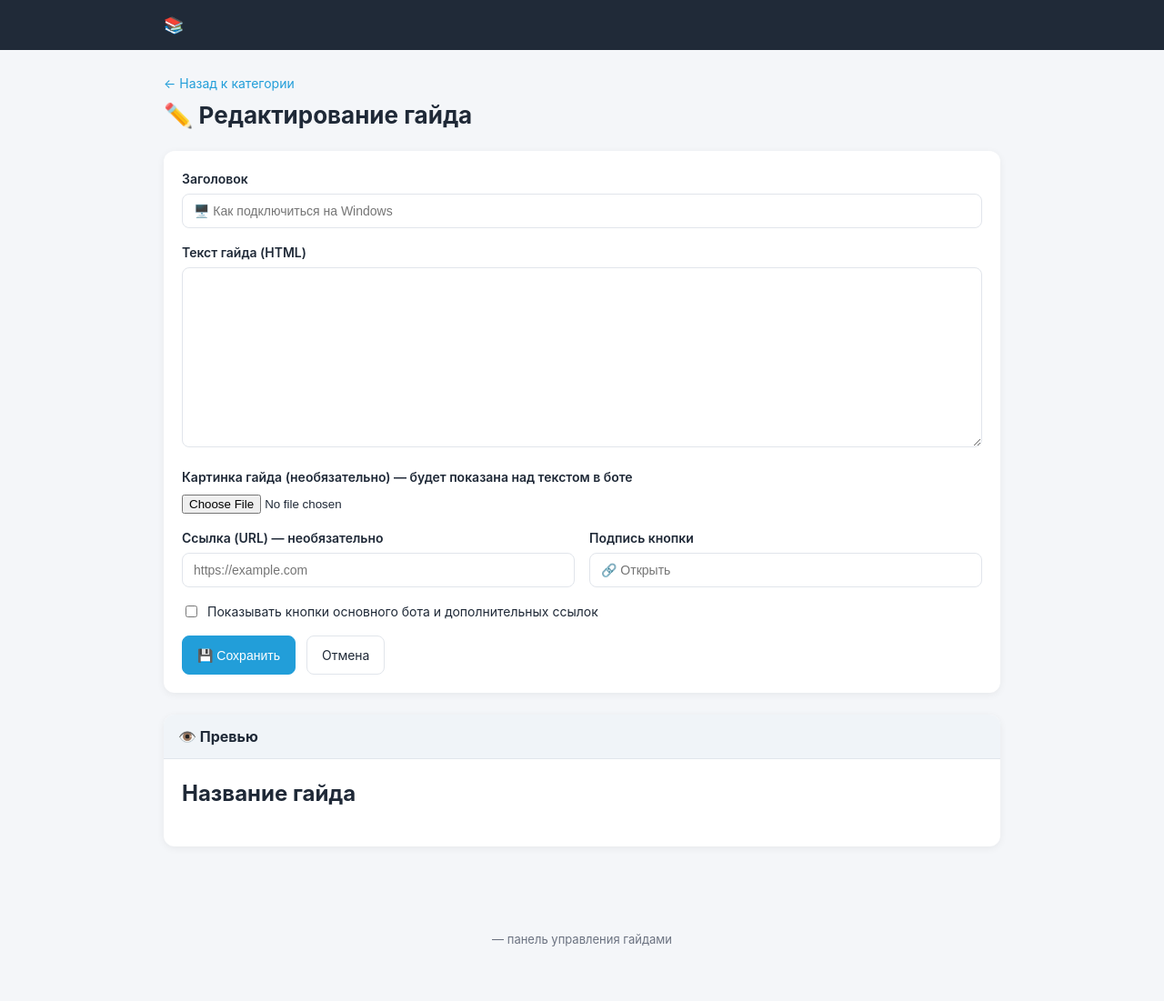
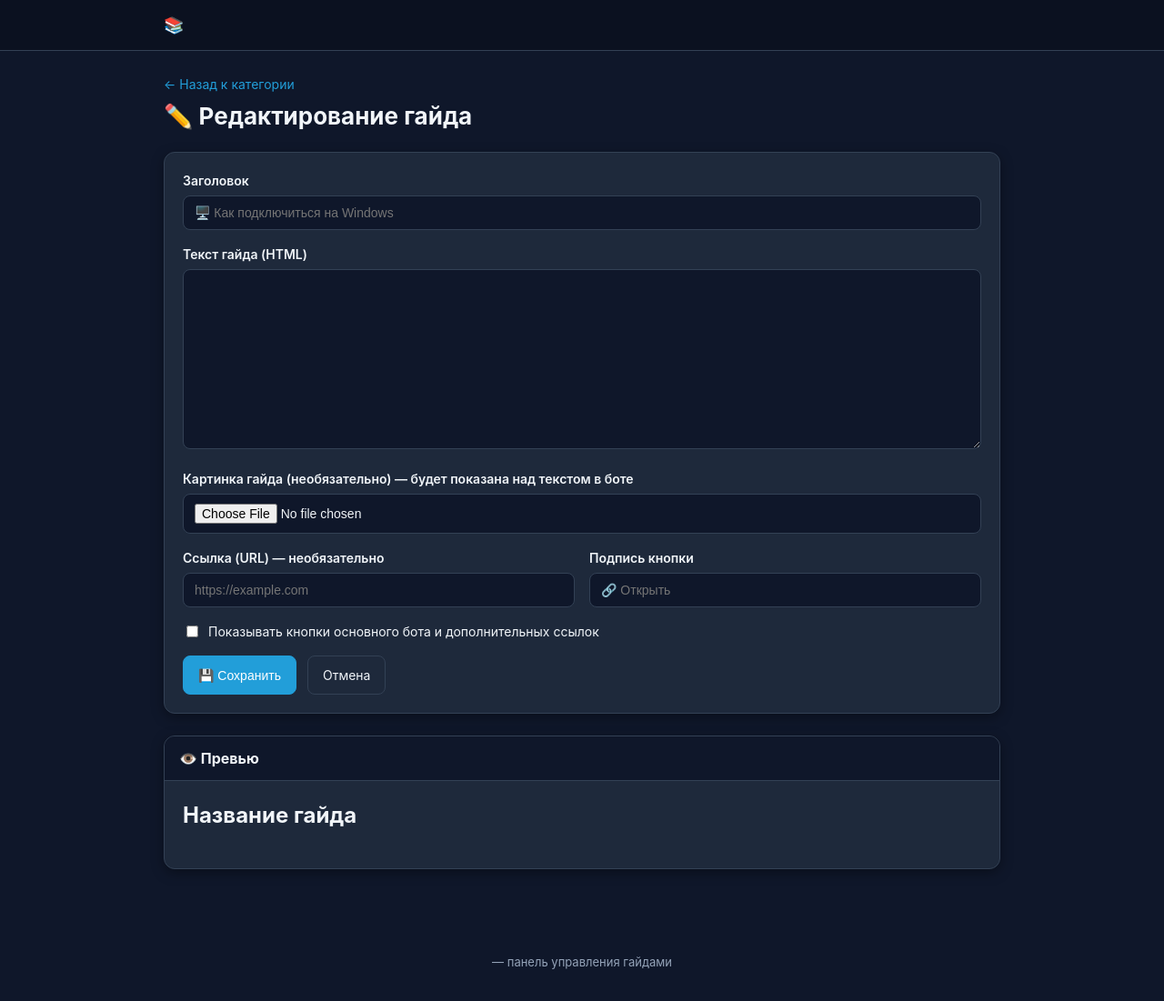
Before and after one commit to userdimon-dev/redheadguy-guide-bot, a FastAPI app: template web/templates/guide_edit.html in a window 1280 px wide. Shown: the whole page at 91% size. Before the commit the page ends 1041 px from the top, so only its background shows below. Run offline with FastAPI, Linux system fonts and the light colour scheme; the template is opened without the code that fills it, so the values that code supplies are empty; some libraries are stand-ins or nearby versions.

Commit message:
Implement modern dark theme for FastAPI web editor interface
- Update CSS variables in web/static/style.css to dark slate palette
- Add dark theme styling for topbar, card lists, inputs, buttons, and editor panels
- Ensure accessible text contrast and smooth hover state transitions

Co-authored-by: userdimon-dev <265735982+userdimon-dev@users.noreply.github.com>

```diff
--- a/web/static/style.css
+++ b/web/static/style.css
@@ -1,14 +1,14 @@
-/* RedheadGuy Admin — стили */
+/* RedheadGuy Admin — Тёмная тема */
 :root {
-    --bg: #f4f6f9;
-    --card: #ffffff;
-    --border: #e1e5eb;
-    --text: #1f2937;
-    --muted: #6b7280;
+    --bg: #0f172a;
+    --card: #1e293b;
+    --border: #334155;
+    --text: #f1f5f9;
+    --muted: #94a3b8;
     --primary: #229ed9;
     --primary-dark: #1b86b9;
-    --danger: #e74c3c;
-    --shadow: 0 2px 8px rgba(0,0,0,.06);
+    --danger: #ef4444;
+    --shadow: 0 4px 14px rgba(0, 0, 0, 0.35);
 }
 
 * { box-sizing: border-box; }
@@ -23,8 +23,9 @@ body {
 
 /* Шапка */
 .topbar {
-    background: #202a38;
+    background: #0b1120;
     color: #fff;
+    border-bottom: 1px solid var(--border);
 }
 .topbar__inner {
     max-width: 960px;
@@ -34,10 +35,12 @@ body {
     justify-content: space-between;
     align-items: center;
 }
-.topbar__logo { font-size: 18px; font-weight: 700; }
+.topbar__logo { font-size: 18px; font-weight: 700; color: #f8fafc; }
 .topbar__nav { display: flex; gap: 16px; }
-.topbar__link { color: #cfd8e3; text-decoration: none; font-size: 14px; }
-.topbar__link--logout { color: #ffb4a2; }
+.topbar__link { color: #94a3b8; text-decoration: none; font-size: 14px; transition: color 0.2s; }
+.topbar__link:hover { color: #f1f5f9; }
+.topbar__link--logout { color: #fca5a5; }
+.topbar__link--logout:hover { color: #f87171; }
 
 .container {
     max-width: 960px;
@@ -47,8 +50,9 @@ body {
 
 /* Заголовки страниц */
 .page-head { margin-bottom: 20px; }
-.page-head h1 { margin: 4px 0 0; font-size: 26px; }
+.page-head h1 { margin: 4px 0 0; font-size: 26px; color: var(--text); }
 .back-link { color: var(--primary); text-decoration: none; font-size: 14px; }
+.back-link:hover { text-decoration: underline; }
 
 /* Счётчики */
 .stats-grid {
@@ -59,6 +63,7 @@ body {
 }
 .stat-card {
     background: var(--card);
+    border: 1px solid var(--border);
     border-radius: 12px;
     padding: 20px;
     text-align: center;
@@ -73,24 +78,34 @@ body {
 .inline-form input[type=text] {
     flex: 1;
     padding: 10px 12px;
+    background: var(--bg);
+    color: var(--text);
     border: 1px solid var(--border);
     border-radius: 8px;
     font-size: 14px;
+    outline: none;
+}
+.inline-form input[type=text]:focus {
+    border-color: var(--primary);
+    box-shadow: 0 0 0 2px rgba(34, 158, 217, 0.25);
 }
 .btn {
     padding: 10px 16px;
     border: 1px solid var(--border);
-    background: #fff;
+    background: var(--card);
     border-radius: 8px;
     cursor: pointer;
     font-size: 14px;
     text-decoration: none;
     color: var(--text);
     display: inline-block;
+    transition: background 0.15s, border-color 0.15s;
 }
+.btn:hover { background: #2d3748; border-color: #4a5568; }
 .btn--primary { background: var(--primary); border-color: var(--primary); color: #fff; }
-.btn--primary:hover { background: var(--primary-dark); }
-.btn--danger { background: #fff3f2; border-color: #f0c4c0; color: var(--danger); }
+.btn--primary:hover { background: var(--primary-dark); border-color: var(--primary-dark); }
+.btn--danger { background: rgba(239, 68, 68, 0.12); border-color: rgba(239, 68, 68, 0.35); color: #f87171; }
+.btn--danger:hover { background: rgba(239, 68, 68, 0.25); border-color: rgba(239, 68, 68, 0.5); }
 .btn--block { display: block; width: 100%; text-align: center; margin-bottom: 20px; }
 
 /* Список карточек */
@@ -106,8 +121,10 @@ body {
     gap: 12px;
     box-shadow: var(--shadow);
 }
-.drag-handle { cursor: grab; color: #c0c8d2; font-size: 18px; }
+.drag-handle { cursor: grab; color: #64748b; font-size: 18px; user-select: none; }
+.drag-handle:hover { color: var(--muted); }
 .category-name { flex: 1; text-decoration: none; color: var(--text); font-weight: 600; }
+.category-name:hover { color: var(--primary); }
 .badge {
     background: var(--primary);
     color: #fff;
@@ -124,38 +141,73 @@ body {
 .login-card {
     max-width: 420px;
     margin: 60px auto;
-    background: #fff;
+    background: var(--card);
+    border: 1px solid var(--border);
     padding: 32px;
     border-radius: 16px;
     box-shadow: var(--shadow);
     text-align: center;
 }
-.login-card h1 { margin-top: 0; }
+.login-card h1 { margin-top: 0; color: var(--text); }
 .login-card__desc { color: var(--muted); font-size: 14px; }
 .login-card__widget { margin: 24px 0; min-height: 56px; display: flex; justify-content: center; }
-.login-card__error { color: var(--danger); font-size: 14px; }
-.login-card__hint { color: var(--muted); font-size: 13px; background: #f8fafc; padding: 12px; border-radius: 8px; }
+.login-card__error { color: #f87171; font-size: 14px; }
+.login-card__hint { color: var(--muted); font-size: 13px; background: var(--bg); border: 1px solid var(--border); padding: 12px; border-radius: 8px; }
 
 /* Редактор */
-.editor-form { background: #fff; padding: 20px; border-radius: 12px; box-shadow: var(--shadow); margin-bottom: 24px; }
+.editor-form {
+    background: var(--card);
+    border: 1px solid var(--border);
+    padding: 20px;
+    border-radius: 12px;
+    box-shadow: var(--shadow);
+    margin-bottom: 24px;
+}
 .form-group { margin-bottom: 16px; }
-.form-group label { display: block; margin-bottom: 6px; font-weight: 600; font-size: 14px; }
-.form-group input[type=text] {
+.form-group label { display: block; margin-bottom: 6px; font-weight: 600; font-size: 14px; color: var(--text); }
+.form-group input[type=text],
+.form-group input[type=file] {
     width: 100%;
     padding: 10px 12px;
+    background: var(--bg);
+    color: var(--text);
+    border: 1px solid var(--border);
+    border-radius: 8px;
+    font-size: 14px;
+    outline: none;
+}
+.form-group input[type=text]:focus {
+    border-color: var(--primary);
+    box-shadow: 0 0 0 2px rgba(34, 158, 217, 0.25);
+}
+.form-group textarea {
+    width: 100%;
+    background: var(--bg);
+    color: var(--text);
     border: 1px solid var(--border);
     border-radius: 8px;
     font-size: 14px;
 }
-.form-group textarea { width: 100%; border: 1px solid var(--border); border-radius: 8px; font-size: 14px; }
 .form-grid { display: grid; grid-template-columns: 1fr 1fr; gap: 16px; }
-.form-group--check label { font-weight: 400; display: flex; align-items: center; gap: 8px; }
+.form-group--check label { font-weight: 400; display: flex; align-items: center; gap: 8px; cursor: pointer; }
 .editor-actions { display: flex; gap: 12px; }
 
 /* Превью */
-.preview-panel { background: #fff; border-radius: 12px; box-shadow: var(--shadow); overflow: hidden; }
-.preview-panel__head { background: #f0f4f8; padding: 12px 16px; font-weight: 700; border-bottom: 1px solid var(--border); }
-.preview-panel__body { padding: 20px; }
-.preview-panel__body h2 { margin-top: 0; }
+.preview-panel {
+    background: var(--card);
+    border: 1px solid var(--border);
+    border-radius: 12px;
+    box-shadow: var(--shadow);
+    overflow: hidden;
+}
+.preview-panel__head {
+    background: var(--bg);
+    padding: 12px 16px;
+    font-weight: 700;
+    border-bottom: 1px solid var(--border);
+    color: var(--text);
+}
+.preview-panel__body { padding: 20px; color: var(--text); }
+.preview-panel__body h2 { margin-top: 0; color: var(--text); }
 
 .footer { text-align: center; color: var(--muted); font-size: 13px; padding: 20px; }
```
